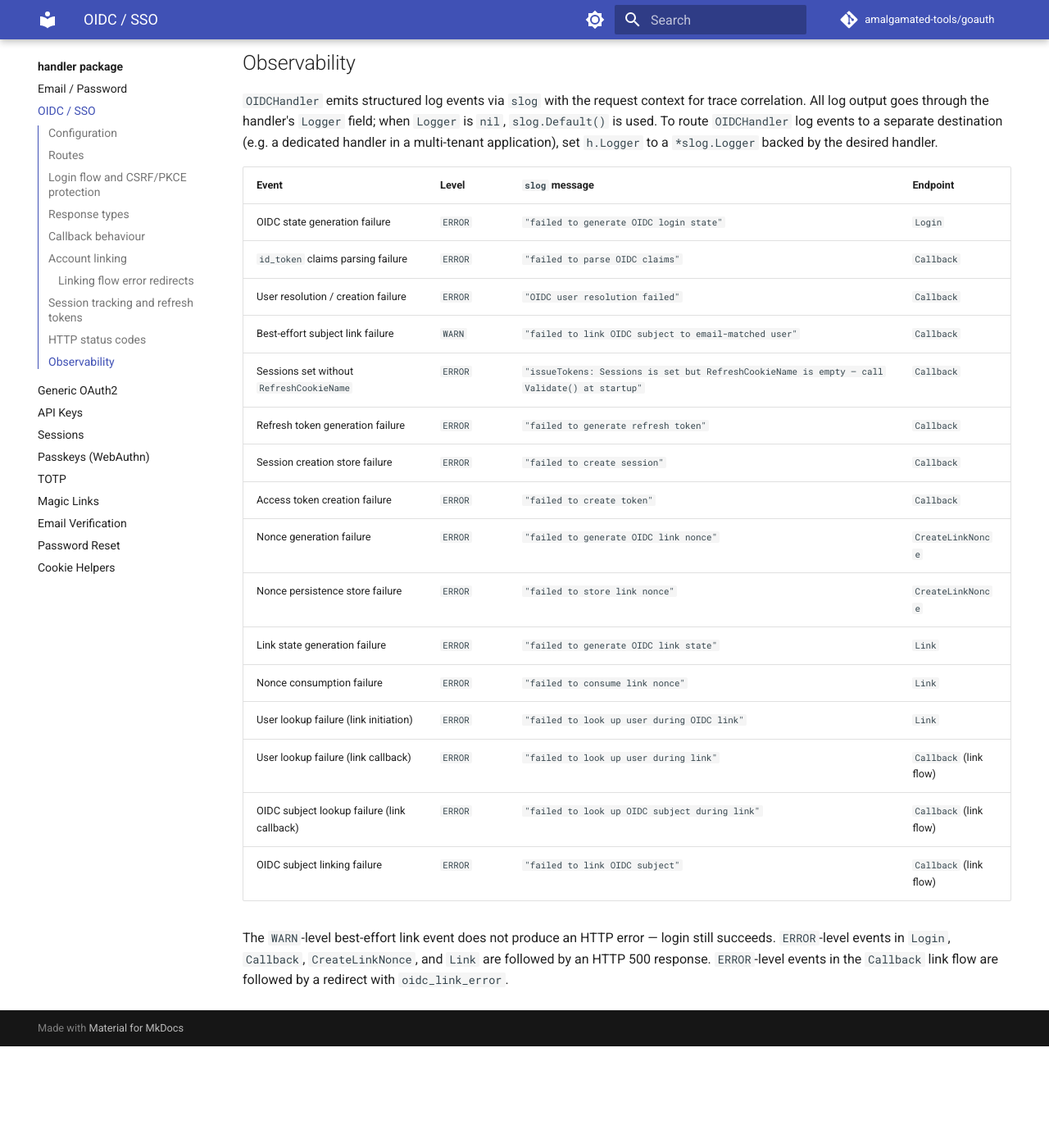
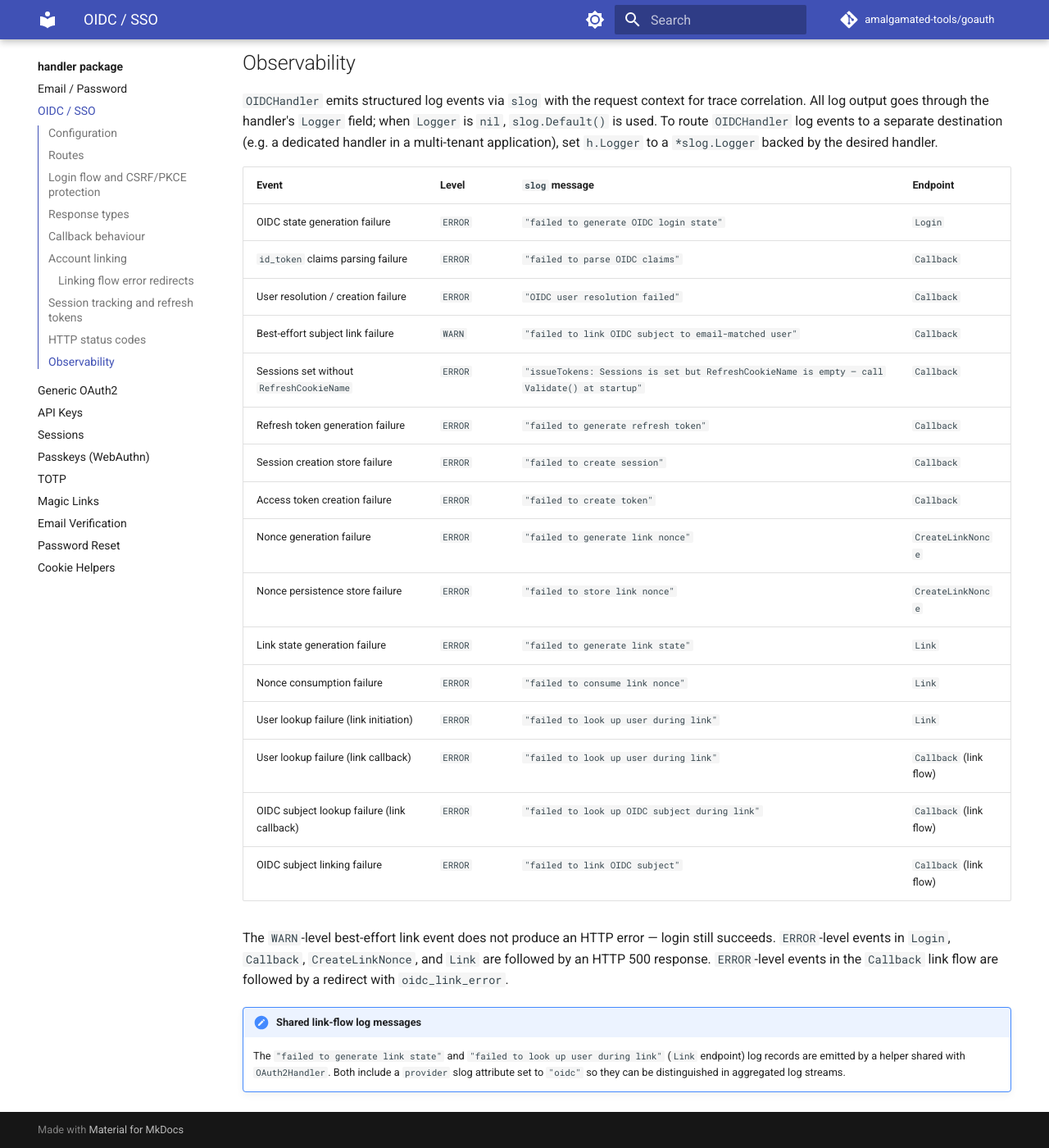
Before and after one commit to amalgamated-tools/goauth, an MkDocs documentation site: the page built from docs/handler/oidc.md, in a window 1280 px wide and 1400 px high, scrolled down 5249 px. Shown: the whole window at 82% size. Built offline with MkDocs 1.6.1 and Material for MkDocs 9.7.7, drawn with Linux system fonts in a browser that asks for light colours; comment, search, counter and statistics services are not loaded; before the commit the page ends 6525 px from its top, so only the background shows below that.

Commit message:
docs: fix stale slog message strings in OAuth2/OIDC observability tables
The shared helpers in handler/oauth2_common.go (handleLinkInitiation,
createLinkNonce) emit provider-agnostic slog messages. Update the
observability tables in both handler docs to reflect the actual messages:

- 'failed to generate OIDC/OAuth2 link nonce' → 'failed to generate link nonce'
- 'failed to generate OIDC/OAuth2 link state' → 'failed to generate link state'
- 'failed to look up user during OIDC/OAuth2 link' → 'failed to look up user during link'

Add a note in each file explaining that the two Link-endpoint messages
include a provider slog attribute ('oidc' or 'oauth2') for log-stream
disambiguation.

Triggered by PR #371 which consolidated state generation into the shared
generateState helper, making both handlers rely on the same oauth2_common.go
code paths.

Co-authored-by: Copilot <223556219+Copilot@users.noreply.github.com>

```diff
--- a/docs/handler/oidc.md
+++ b/docs/handler/oidc.md
@@ -155,13 +155,16 @@ When `Sessions` is `nil`, `OIDCHandler` issues an access JWT only. The token lif
 | Refresh token generation failure | `ERROR` | `"failed to generate refresh token"` | `Callback` |
 | Session creation store failure | `ERROR` | `"failed to create session"` | `Callback` |
 | Access token creation failure | `ERROR` | `"failed to create token"` | `Callback` |
-| Nonce generation failure | `ERROR` | `"failed to generate OIDC link nonce"` | `CreateLinkNonce` |
+| Nonce generation failure | `ERROR` | `"failed to generate link nonce"` | `CreateLinkNonce` |
 | Nonce persistence store failure | `ERROR` | `"failed to store link nonce"` | `CreateLinkNonce` |
-| Link state generation failure | `ERROR` | `"failed to generate OIDC link state"` | `Link` |
+| Link state generation failure | `ERROR` | `"failed to generate link state"` | `Link` |
 | Nonce consumption failure | `ERROR` | `"failed to consume link nonce"` | `Link` |
-| User lookup failure (link initiation) | `ERROR` | `"failed to look up user during OIDC link"` | `Link` |
+| User lookup failure (link initiation) | `ERROR` | `"failed to look up user during link"` | `Link` |
 | User lookup failure (link callback) | `ERROR` | `"failed to look up user during link"` | `Callback` (link flow) |
 | OIDC subject lookup failure (link callback) | `ERROR` | `"failed to look up OIDC subject during link"` | `Callback` (link flow) |
 | OIDC subject linking failure | `ERROR` | `"failed to link OIDC subject"` | `Callback` (link flow) |
 
 The `WARN`-level best-effort link event does not produce an HTTP error — login still succeeds. `ERROR`-level events in `Login`, `Callback`, `CreateLinkNonce`, and `Link` are followed by an HTTP 500 response. `ERROR`-level events in the `Callback` link flow are followed by a redirect with `oidc_link_error`.
+
+!!! note "Shared link-flow log messages"
+    The `"failed to generate link state"` and `"failed to look up user during link"` (`Link` endpoint) log records are emitted by a helper shared with `OAuth2Handler`. Both include a `provider` slog attribute set to `"oidc"` so they can be distinguished in aggregated log streams.
```
Also changed, not shown: docs/handler/oauth2.md (+6 -3 lines).
